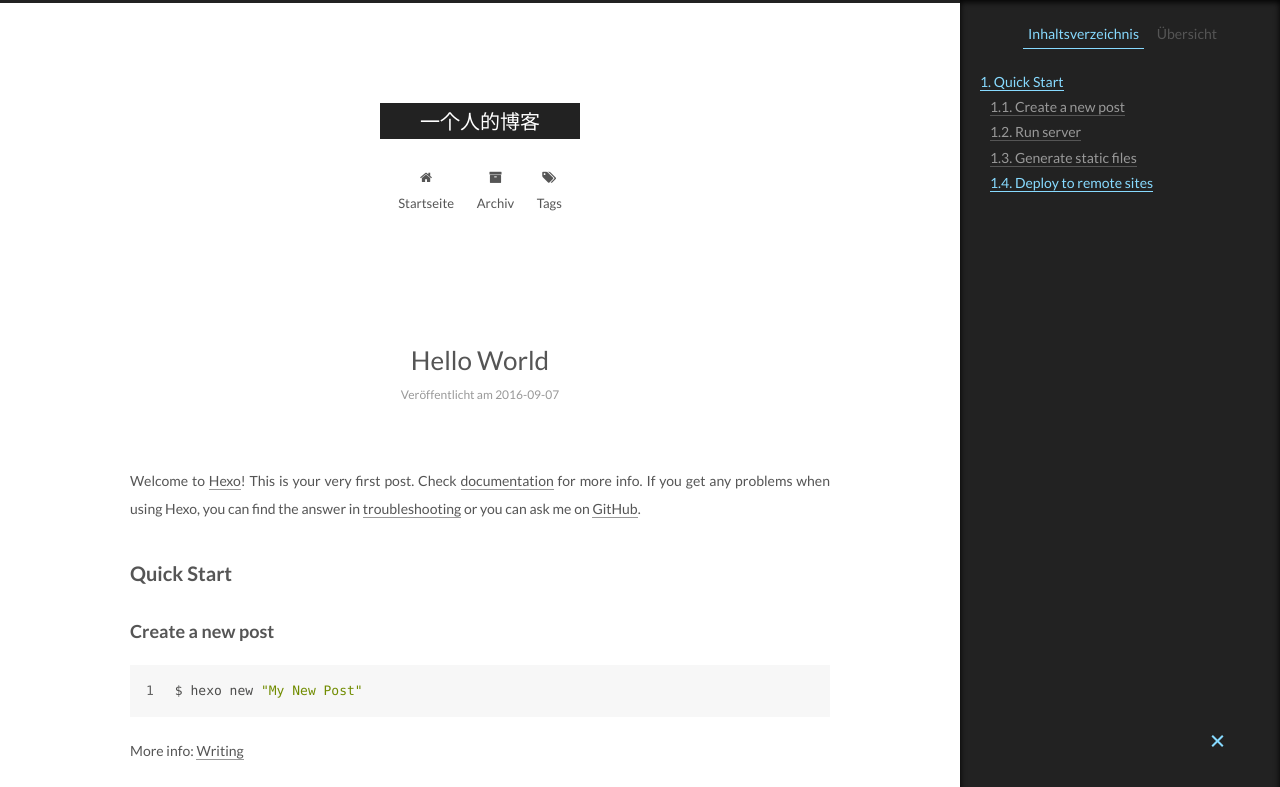
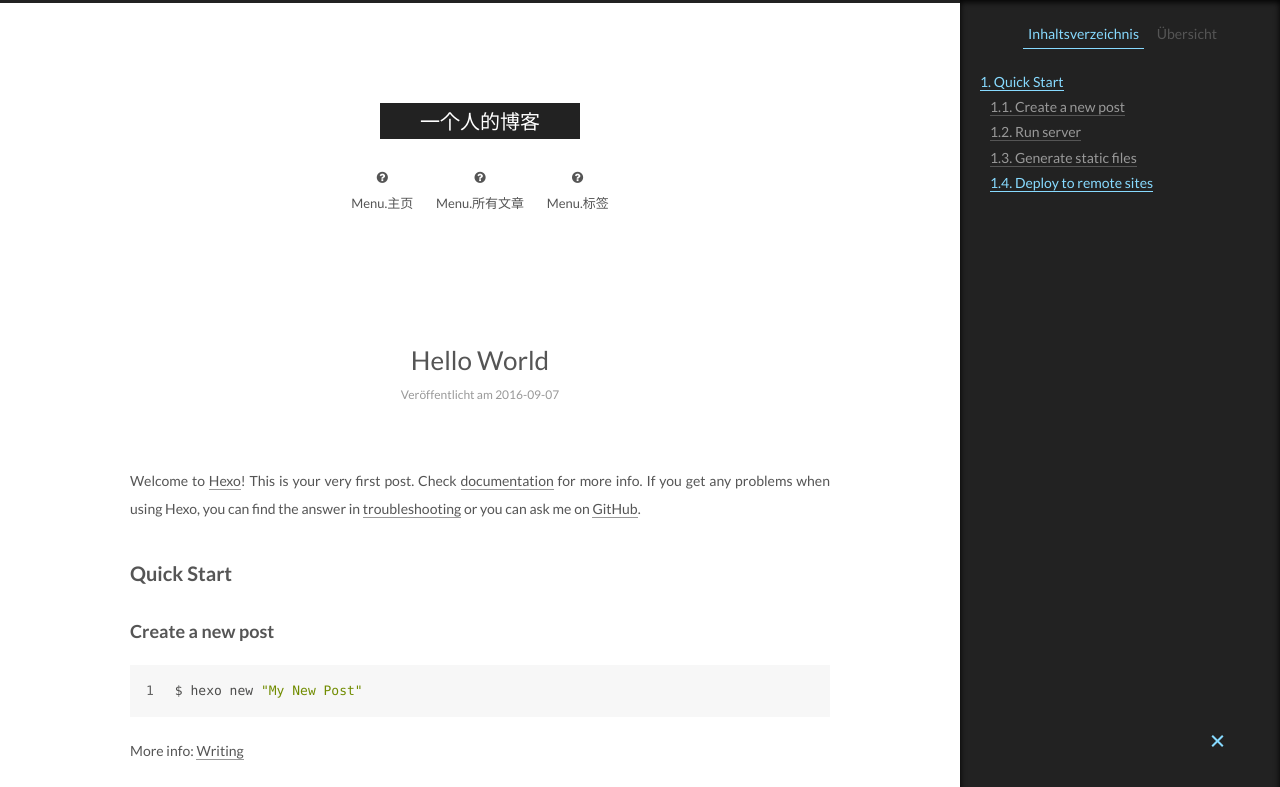
Before and after one commit to yzqtszp/yzqtszp.github.io, a plain HTML site: page 2016/09/07/hello-world/index.html in a window 1280 px wide. Shown: the top 787 px of the page. Drawn offline with Linux system fonts and the light colour scheme.

Commit message:
Site updated: 2016-09-13 15:08:52

```diff
--- a/2016/09/07/hello-world/index.html
+++ b/2016/09/07/hello-world/index.html
@@ -172,32 +172,32 @@ Quick">
     <ul id="menu" class="menu">
 
 
-        <li class="menu-item menu-item-home">
+        <li class="menu-item menu-item-主页">
           <a href="/" rel="section">
 
-              <i class="menu-item-icon fa fa-fw fa-home"></i> <br />
+              <i class="menu-item-icon fa fa-fw fa-question-circle"></i> <br />
 
-            Startseite
+            menu.主页
           </a>
         </li>
 
 
-        <li class="menu-item menu-item-archives">
+        <li class="menu-item menu-item-所有文章">
           <a href="/archives" rel="section">
 
-              <i class="menu-item-icon fa fa-fw fa-archive"></i> <br />
+              <i class="menu-item-icon fa fa-fw fa-question-circle"></i> <br />
 
-            Archiv
+            menu.所有文章
           </a>
         </li>
 
 
-        <li class="menu-item menu-item-tags">
+        <li class="menu-item menu-item-标签">
           <a href="/tags" rel="section">
 
-              <i class="menu-item-icon fa fa-fw fa-tags"></i> <br />
+              <i class="menu-item-icon fa fa-fw fa-question-circle"></i> <br />
 
-            Tags
+            menu.标签
           </a>
         </li>
 
@@ -386,7 +386,7 @@ Quick">
         </div>
         <nav class="site-state motion-element">
           <div class="site-state-item site-state-posts">
-            <a href="/archives">
+            <a href="/">
               <span class="site-state-item-count">2</span>
               <span class="site-state-item-name">Artikel</span>
             </a>
@@ -396,10 +396,10 @@ Quick">
 
 
             <div class="site-state-item site-state-tags">
-              <a href="/tags">
+
                 <span class="site-state-item-count">1</span>
                 <span class="site-state-item-name">Tags</span>
-              </a>
+
             </div>
 
 
--- a/css/main.css
+++ b/css/main.css
@@ -1548,7 +1548,7 @@ pre .javascript .function {
   width: 4px;
   height: 4px;
   border-radius: 50%;
-  background: #ff95ff;
+  background: #d6ffff;
 }
 .links-of-blogroll {
   font-size: 13px;
```
Also changed, not shown: 2016/09/13/JAVA类的初始化/index.html (+12 -12 lines), archives/2016/09/index.html (+12 -12 lines), archives/2016/index.html (+12 -12 lines), archives/index.html (+12 -12 lines), index.html (+12 -12 lines), tags/java-class-jvm/index.html (+12 -12 lines).
